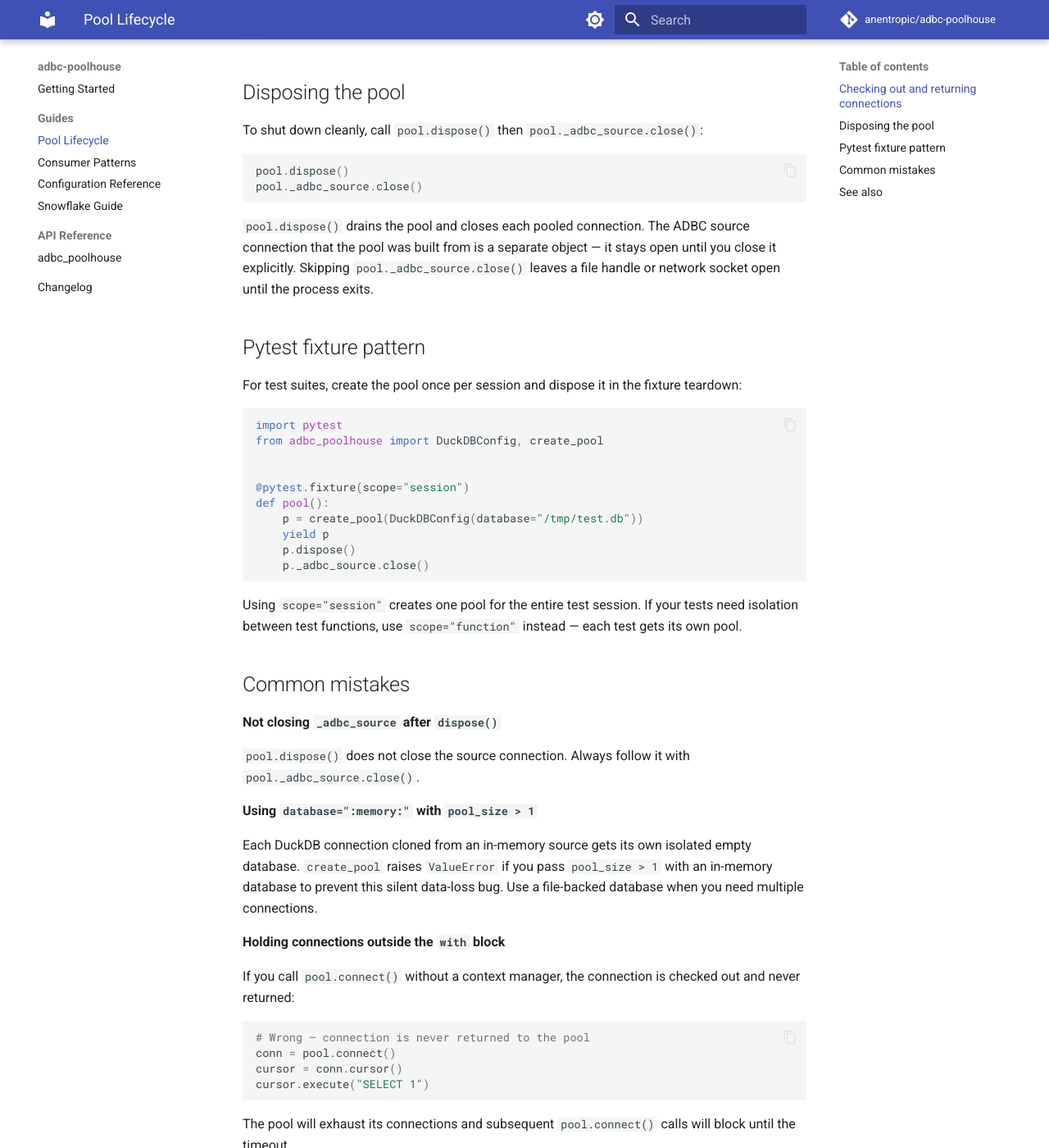
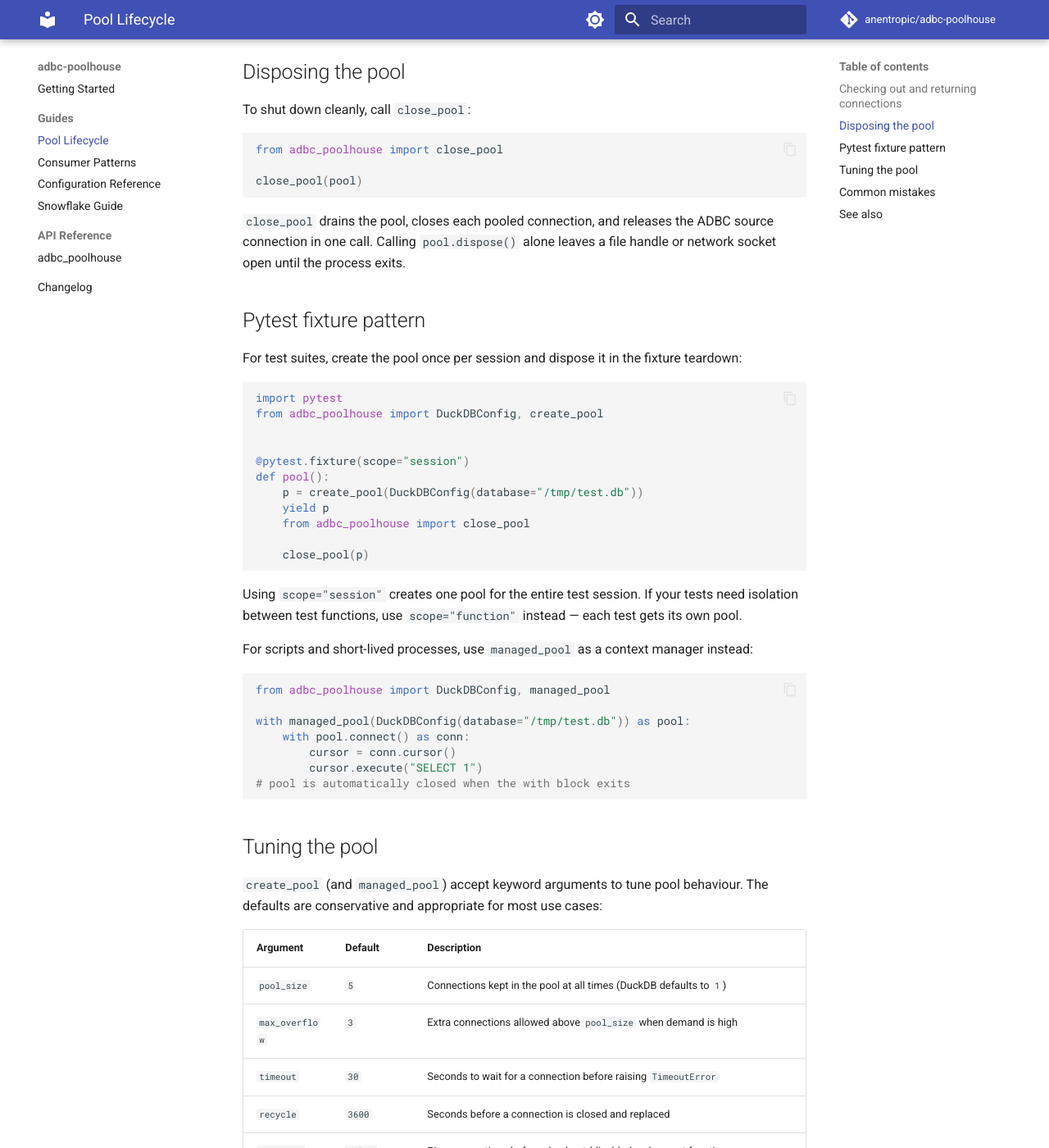
Before and after one commit to anentropic/adbc-poolhouse, an MkDocs documentation site: the page built from docs/src/guides/pool-lifecycle.md, in a window 1280 px wide and 1400 px high, scrolled down 549 px. Shown: the whole window at 82% size. Built offline with MkDocs 1.6.1 and Material for MkDocs 9.7.7, drawn with Linux system fonts in a browser that asks for light colours; comment, search, counter and statistics services are not loaded; some of the changed text lies outside the part shown.

Commit message:
docs(08-02): update pool-lifecycle.md — close_pool API and tuning section
- Replace all pool._adbc_source.close() with close_pool() throughout
- Rewrite Disposing section to use close_pool
- Update pytest fixture teardown to use close_pool
- Add managed_pool context manager alternative after fixture example
- Add Tuning the pool section with 5-row kwargs table (pool_size through pre_ping)
- Rewrite Common mistakes section: replace _adbc_source item with close_pool item

````diff
--- a/docs/src/guides/pool-lifecycle.md
+++ b/docs/src/guides/pool-lifecycle.md
@@ -1,6 +1,6 @@
 # Pool lifecycle
 
-`create_pool` returns a SQLAlchemy `QueuePool`. Internally it holds one ADBC source connection plus a pool of cloned connections derived from it. The source connection is attached to the pool as `pool._adbc_source` so you can close it after draining the pool.
+`create_pool` returns a SQLAlchemy `QueuePool`. Internally it holds one ADBC source connection plus a pool of cloned connections derived from it.
 
 ## Checking out and returning connections
 
@@ -17,14 +17,15 @@ Do not hold a connection outside a `with` block. Connections held past the `with
 
 ## Disposing the pool
 
-To shut down cleanly, call `pool.dispose()` then `pool._adbc_source.close()`:
+To shut down cleanly, call `close_pool`:
 
 ```python
-pool.dispose()
-pool._adbc_source.close()
+from adbc_poolhouse import close_pool
+
+close_pool(pool)
 ```
 
-`pool.dispose()` drains the pool and closes each pooled connection. The ADBC source connection that the pool was built from is a separate object — it stays open until you close it explicitly. Skipping `pool._adbc_source.close()` leaves a file handle or network socket open until the process exits.
+`close_pool` drains the pool, closes each pooled connection, and releases the ADBC source connection in one call. Calling `pool.dispose()` alone leaves a file handle or network socket open until the process exits.
 
 ## Pytest fixture pattern
 
@@ -39,17 +40,48 @@ from adbc_poolhouse import DuckDBConfig, create_pool
 def pool():
     p = create_pool(DuckDBConfig(database="/tmp/test.db"))
     yield p
-    p.dispose()
-    p._adbc_source.close()
+    from adbc_poolhouse import close_pool
+
+    close_pool(p)
 ```
 
 Using `scope="session"` creates one pool for the entire test session. If your tests need isolation between test functions, use `scope="function"` instead — each test gets its own pool.
 
+For scripts and short-lived processes, use `managed_pool` as a context manager instead:
+
+```python
+from adbc_poolhouse import DuckDBConfig, managed_pool
+
+with managed_pool(DuckDBConfig(database="/tmp/test.db")) as pool:
+    with pool.connect() as conn:
+        cursor = conn.cursor()
+        cursor.execute("SELECT 1")
+# pool is automatically closed when the with block exits
+```
+
+## Tuning the pool
+
+`create_pool` (and `managed_pool`) accept keyword arguments to tune pool behaviour. The defaults are conservative and appropriate for most use cases:
+
+| Argument | Default | Description |
+|---|---|---|
+| `pool_size` | `5` | Connections kept in the pool at all times (DuckDB defaults to `1`) |
+| `max_overflow` | `3` | Extra connections allowed above `pool_size` when demand is high |
+| `timeout` | `30` | Seconds to wait for a connection before raising `TimeoutError` |
+| `recycle` | `3600` | Seconds before a connection is closed and replaced |
+| `pre_ping` | `False` | Ping connections before checkout (disabled — does not function on standalone `QueuePool` without a SQLAlchemy dialect; use `recycle` instead) |
+
+Pass any of these to `create_pool`:
+
+```python
+pool = create_pool(config, pool_size=10, recycle=7200)
+```
+
 ## Common mistakes
 
-**Not closing `_adbc_source` after `dispose()`**
+**Calling `pool.dispose()` without `close_pool()`**
 
-`pool.dispose()` does not close the source connection. Always follow it with `pool._adbc_source.close()`.
+`pool.dispose()` drains the pool but does not close the ADBC source connection. Always use `close_pool(pool)` (or `managed_pool` as a context manager) — never call `pool.dispose()` directly.
 
 **Using `database=":memory:"` with `pool_size > 1`**
 
````
